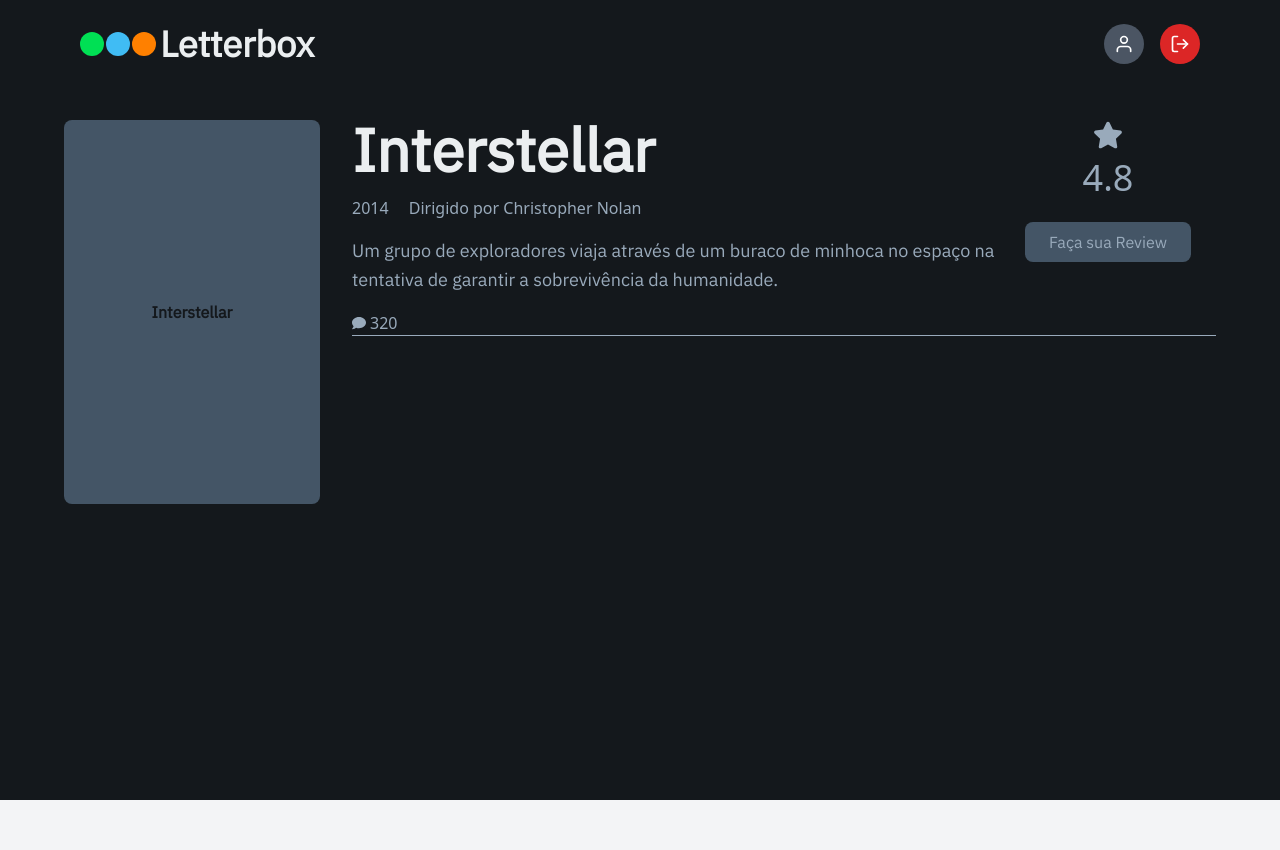
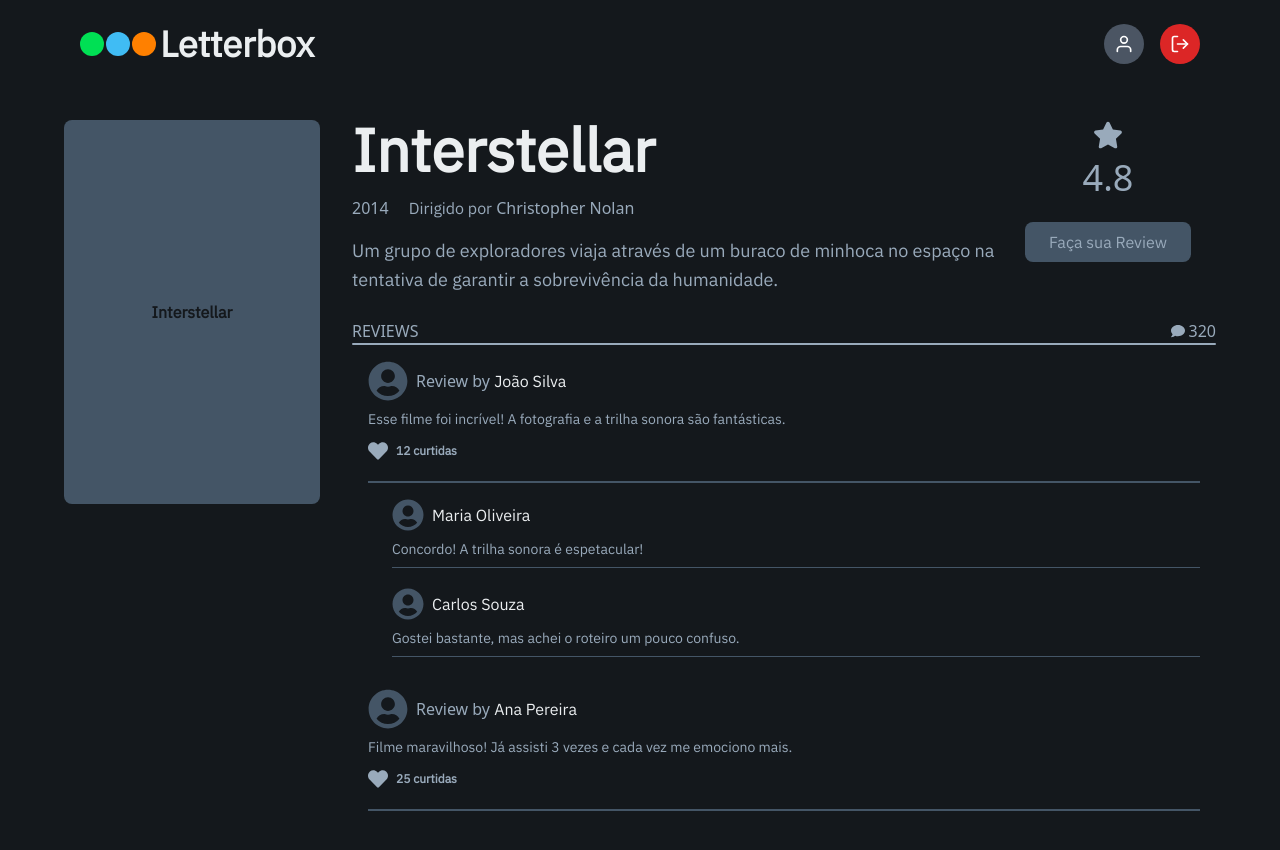
Before and after one commit to Niloinpng/letterboxd-frontend, a Next.js app: page /film/1 in a window 1280 px wide. Shown: the top 850 px of the page. Before the commit the page ends 800 px from the top, so only its background shows below. Built offline with nearby package versions, Linux system fonts and the light colour scheme.

Commit message:
:sparkles: Review e Comment

```diff
--- /dev/null
+++ b/app/components/Comment.tsx
@@ -0,0 +1,29 @@
+import Image from "next/image";
+import { FaUserCircle } from "react-icons/fa";
+
+interface CommentProps {
+  user: { name: string; image: string };
+  text: string;
+}
+
+export default function Comment({ user, text }: CommentProps) {
+  return (
+    <div className="flex flex-col gap-2 pt-2 pl-6">
+
+      <div className="flex items-center gap-2">
+        {user.image ? (
+          <Image src={user.image} alt={user.name} width={32} height={32} className="rounded-full" />
+        ) : (
+          <FaUserCircle className="text-cinzaescuro w-8 h-8" />
+        )}
+        <span className="font-normal text-branco font-ibm">{user.name}</span>
+      </div>
+
+      {/* Texto do Comentário */}
+      <p className="text-sm font-ibm text-cinza">{text}</p>
+
+      {/* Linha separadora fina */}
+      <hr className="w-full border-t-1 border-cinzaescuro" />
+    </div>
+  );
+}
--- /dev/null
+++ b/app/components/Review.tsx
@@ -0,0 +1,59 @@
+"use client";
+
+import { useState } from "react";
+import Image from "next/image";
+import { FaUserCircle, FaHeart } from "react-icons/fa";
+import Comment from "./Comment";
+
+interface ReviewProps {
+  user: { name: string; image: string };
+  text: string;
+  likes: number;
+  comments: { id: number; user: { name: string; image: string }; text: string }[];
+}
+
+export default function Review({ user, text, likes, comments }: ReviewProps) {
+  const [likeCount, setLikeCount] = useState(likes);
+  const [liked, setLiked] = useState(false);
+
+  const handleLike = () => {
+    setLiked(!liked);
+    setLikeCount((prev) => (liked ? prev - 1 : prev + 1));
+  };
+
+  return (
+    <div className="flex flex-col gap-2 p-4">
+
+      <div className="flex items-center gap-2">
+        {user.image ? (
+          <Image src={user.image} alt={user.name} width={10} height={10} className="rounded-full" />
+        ) : (
+          <FaUserCircle className="text-cinzaescuro w-10 h-10" />
+        )}
+        <p className=" text-cinza font-sans font-thin">
+            Review by <span className="font-normal text-branco font-ibm">{user.name}</span>
+        </p>
+      </div>
+
+      <p className="text-sm font-ibm text-cinza">{text}</p>
+
+
+      <div className="flex items-center gap-2 pt-1">
+        <button onClick={handleLike} className="focus:outline-none">
+          <FaHeart className={`w-5 h-5 ${liked ? "text-red-500" : "text-cinza"}`} />
+        </button>
+        <p className="text-xs text-cinza font-bold">{likeCount} curtidas</p>
+      </div>
+
+      {/* Linha Separadora Grossa */}
+      <hr className="w-full border-t-2 border-cinzaescuro mt-3" />
+
+      {/* Comentários da Review */}
+      <div className="flex flex-col gap-3">
+        {comments.map((comment) => (
+          <Comment key={comment.id} user={comment.user} text={comment.text} />
+        ))}
+      </div>
+    </div>
+  );
+}
--- /dev/null
+++ b/app/data/reviews.ts
@@ -0,0 +1,41 @@
+export const reviews = [
+    {
+      id: 1,
+      user: {
+        name: "João Silva",
+        image: "",
+      },
+      rating: 4.5,
+      text: "Esse filme foi incrível! A fotografia e a trilha sonora são fantásticas.",
+      likes: 12,
+      comments: [
+        {
+          id: 101,
+          user: {
+            name: "Maria Oliveira",
+            image: "",
+          },
+          text: "Concordo! A trilha sonora é espetacular!",
+        },
+        {
+          id: 102,
+          user: {
+            name: "Carlos Souza",
+            image: "",
+          },
+          text: "Gostei bastante, mas achei o roteiro um pouco confuso.",
+        },
+      ],
+    },
+    {
+      id: 2,
+      user: {
+        name: "Ana Pereira",
+        image: "",
+      },
+      rating: 5.0,
+      text: "Filme maravilhoso! Já assisti 3 vezes e cada vez me emociono mais.",
+      likes: 25,
+      comments: [],
+    },
+  ];
--- a/app/film/[id]/page.tsx
+++ b/app/film/[id]/page.tsx
@@ -3,18 +3,20 @@
 import { films } from "@/app/data/films";
 import Navbar from "@/app/components/NavBar";
 import { FaStar, FaComment } from "react-icons/fa";
-
+import { reviews } from "@/app/data/reviews";
+import Review from "@/app/components/Review";
 interface FilmPageProps {
   params: { id: string };
 }
 
 export default async function FilmPage({ params }: FilmPageProps) {
-  const filmId = Number(params.id); // Converte ID para número
-  const film = films.find((f) => f.id === filmId);
+    const { id } = await params;
+    const filmId = Number(id); // Converte ID para número
+    const film = films.find((f) => f.id === filmId);
+    const filmReviews = reviews;
+    if (!film) return notFound(); // Retorna erro 404 se o filme não existir
 
-  if (!film) return notFound(); // Retorna erro 404 se o filme não existir
-
-  return (
+    return (
     <div className="h-screen flex flex-col">
 
       <Navbar />
@@ -46,7 +48,7 @@
           <h1 className="text-6xl font-ibm font-bold text-branco">{film.title}</h1>
 
           <p className=" text-cinza font-sans font-thin">
-            {film.year} <span className="font-normal pl-4">Dirigido por</span> {film.director}
+            {film.year} <span className="font-normal pl-4 font-ibm">Dirigido por</span> {film.director}
           </p>
 
           <p className="text-lg text-cinza leading-relaxed">{film.description}</p>
@@ -65,13 +67,19 @@
 
         </div >
 
-        <div className="flex items-center gap-1 pt-4">
-        <FaComment className="text-cinza" size={14} />
-        <span className="text-cinza font-sans">{film.comments}</span>
+        <div className="flex items-center gap-1 pt-6 justify-between">
+            <h3 className="text-cinza font-sans">REVIEWS</h3>
+            <span className="flex flex-row items-center gap-1">
+                <FaComment className="text-cinza" size={14} />
+                <span className="text-cinza font-sans">{film.comments}</span>
+            </span>
         </div>
 
-        <hr className="w-full border-t border-cinza " />
+        <hr className="w-full border-t-2 rounded-full border-cinza " />
 
+        {filmReviews.map((review) => (
+            <Review key={review.id} {...review}/>
+        ))}
         </div>
 
       </div>
```
